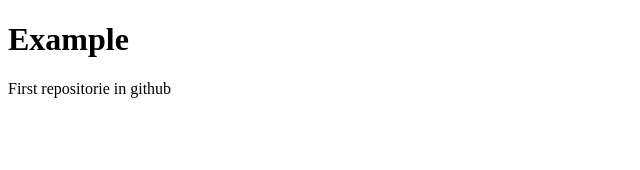
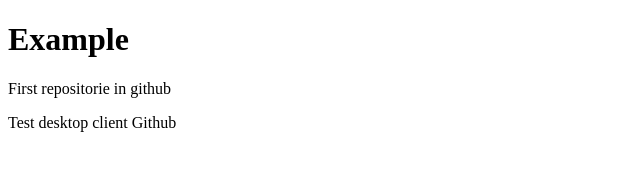
Before and after one commit to mcastillov/example_git, a plain HTML site: page index.html in a window 1280 px wide. Shown: the whole page, without its empty margins (0-640 px from the left). Drawn offline with Linux system fonts and the light colour scheme.

Commit message:
modificación en index.html

```diff
--- a/index.html
+++ b/index.html
@@ -9,5 +9,6 @@
 <body>
   <h1>Example</h1>
   <p>First repositorie in github</p>
+  <p>Test desktop client Github</p>
 </body>
 </html>
```
